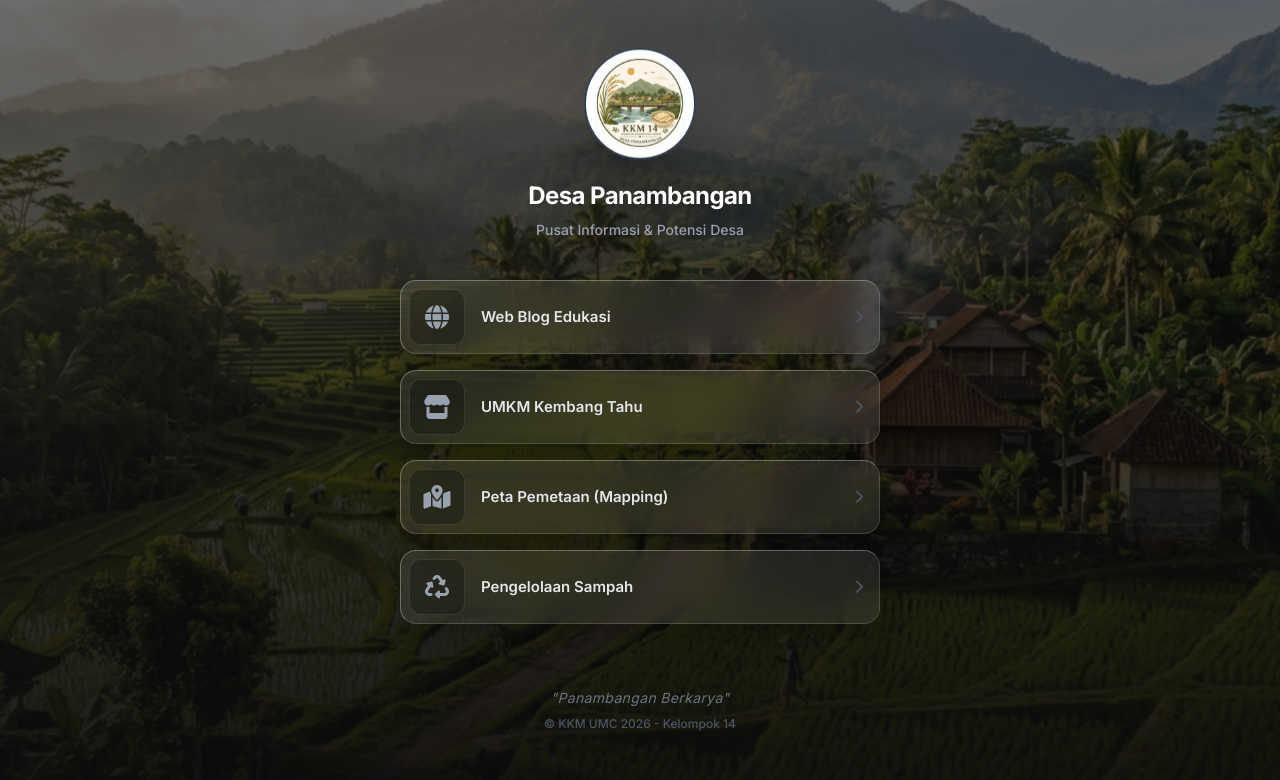
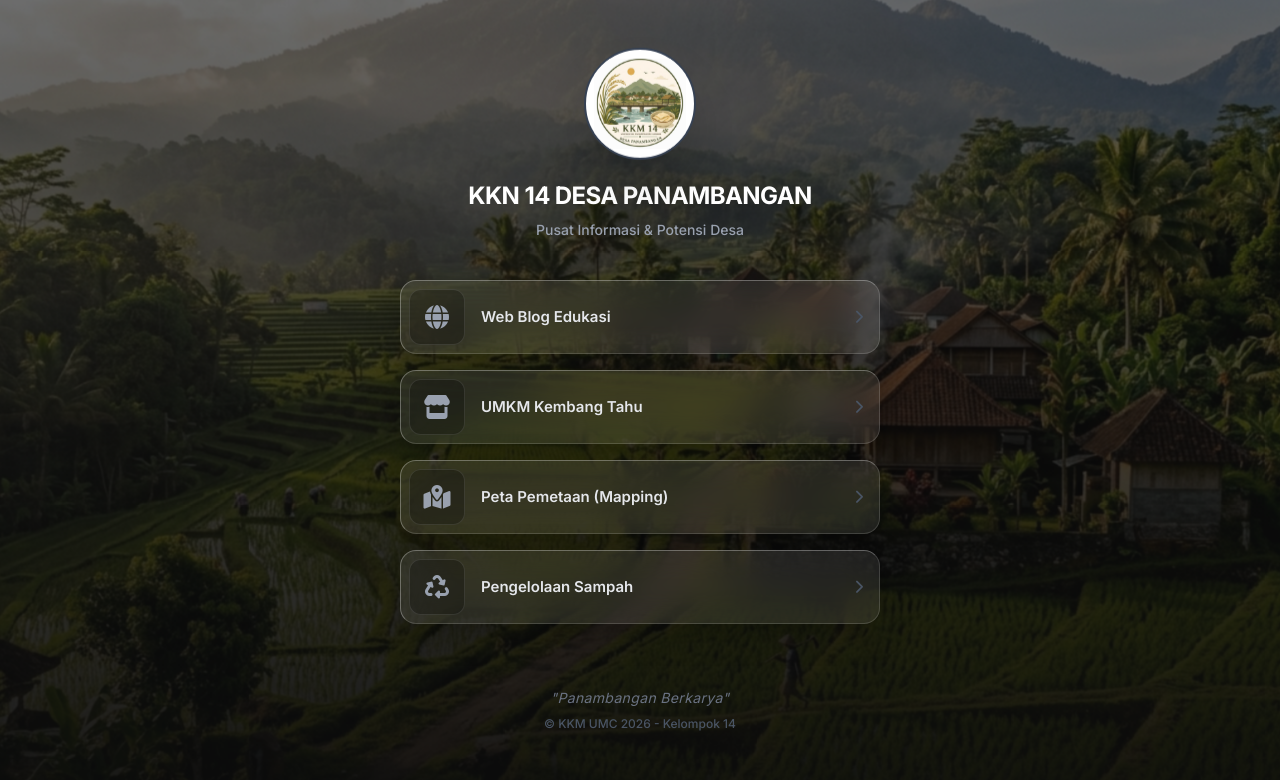
Before and after one commit to adin07-code/Desa-Panambangan, a Next.js app: page / in a window 1280 px wide. Shown: the top 780 px of the page. Built offline with nearby package versions, Linux system fonts and the light colour scheme.

Commit message:
Change titles to KKN 14 DESA PANAMBANGAN

```diff
--- a/src/app/page.tsx
+++ b/src/app/page.tsx
@@ -91,7 +91,7 @@ export default function PortalPage() {
               <div className="profile-img w-28 h-28 rounded-full overflow-hidden border-2 border-gray-700 mb-5 bg-white flex items-center justify-center shadow-2xl relative p-2">
                   <img src="/logo.png" alt="Logo Desa Panambangan" className="w-full h-full object-contain" />
               </div>
-              <h1 className="text-2xl font-bold mb-2 tracking-tight">Desa Panambangan</h1>
+              <h1 className="text-2xl font-bold mb-2 tracking-tight">KKN 14 DESA PANAMBANGAN</h1>
               <p className="text-gray-400 text-sm font-medium">Pusat Informasi & Potensi Desa</p>
           </div>
 
--- a/src/components/Navbar.tsx
+++ b/src/components/Navbar.tsx
@@ -18,7 +18,7 @@ export default function Navbar() {
               <img src="/logo.png" alt="Logo Desa" className="w-12 h-12 object-contain" />
             </Link>
             <div className="flex flex-col">
-              <span className="font-bold text-lg text-gray-700 leading-tight">WEBSITE DESA PANAMBANGAN</span>
+              <span className="font-bold text-lg text-gray-700 leading-tight">KKN 14 DESA PANAMBANGAN</span>
               <span className="text-xs text-gray-500 font-medium">KEC. SEDONG KAB. CIREBON PROV. JAWA BARAT</span>
             </div>
           </div>
```
